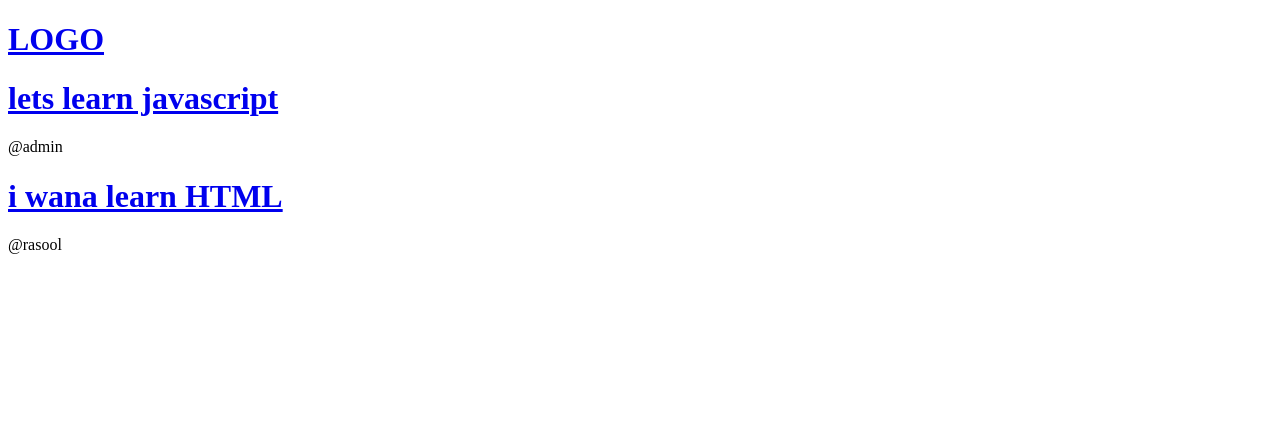
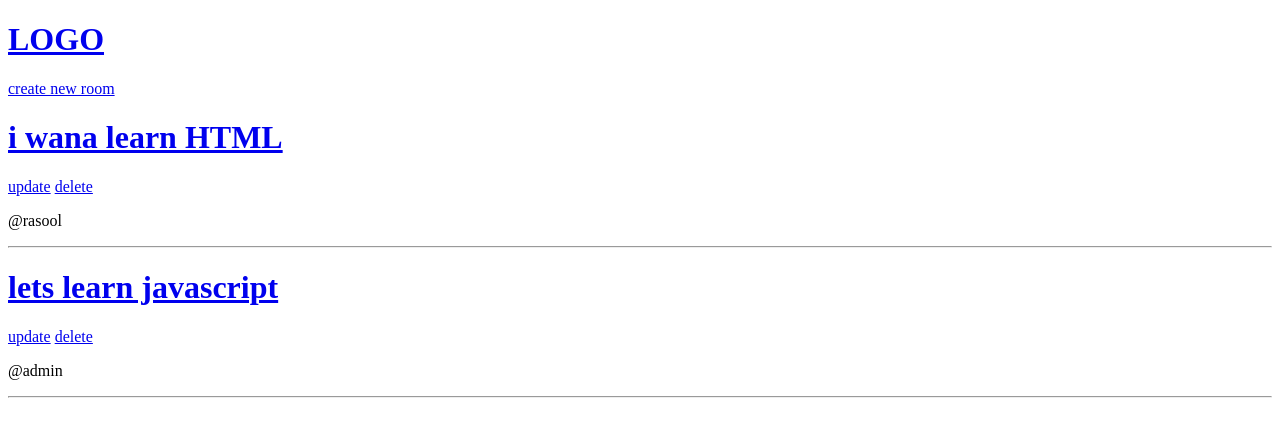
Before and after one commit to rasool-ahad/study-bodies-website, a Django app: page / in a window 1280 px wide. Shown: the top 437 px of the page. Run offline with Django 4.2, Linux system fonts and the light colour scheme; data comes from the database, SQL or seed files in the repository; both versions use the stored data as it was after the commit.

Commit message:
CURD rooms

```diff
--- a/studybud/base/models.py
+++ b/studybud/base/models.py
@@ -25,6 +25,7 @@ class Room(models.Model):
         db_table = 'Room'
         verbose_name = 'room'
         verbose_name_plural = 'rooms'
+        ordering = ["-updated","-created"]
 
 class Message(models.Model):
     user = models.ForeignKey(User, verbose_name=_("user"), on_delete=models.CASCADE)
--- a/studybud/base/templates/base/home.html
+++ b/studybud/base/templates/base/home.html
@@ -1,10 +1,17 @@
 {% extends "main.html" %}
 {% block content %}
+<a href="{% url "create-room" %}">create new room</a>
+
     {% for room in rooms  %}
     <h1>
         <a href="{% url "room" room.id %}">{{room}}</a>
 
     </h1>
+    <a href="{% url 'update-room' room.id %}">update</a>
+    <a href="{% url 'delete-room' room.id %}">delete</a>
+
+
     <p>@{{room.host.username}}</p>
+    <hr/>
     {% endfor %}
 {% endblock content %}
--- a/studybud/base/templates/base/room_form.html
+++ b/studybud/base/templates/base/room_form.html
@@ -3,7 +3,11 @@
 {% block content %}
 
 <div>
-
+    <form method="post">
+        {% csrf_token %}
+        {{form.as_p}}
+        <input type="submit" value="submit">
+    </form>
 </div>
 
 {% endblock content %}
--- a/studybud/base/urls.py
+++ b/studybud/base/urls.py
@@ -2,5 +2,10 @@ from django.urls import path
 from . import views
 urlpatterns = [
     path("", views.home , name="home"),
-    path("room/<int:id>", views.room , name="room"),
+    path("room/<int:id>/", views.room , name="room"),
+    path("create-room/", views.creat_room , name="create-room"),
+    path("update-room/<int:id>", views.update_room , name="update-room"),
+    path("delete-room/<int:id>", views.delete_room , name="delete-room"),
+
+
 ]
--- a/studybud/base/views.py
+++ b/studybud/base/views.py
@@ -1,6 +1,7 @@
-from django.shortcuts import render
+from django.shortcuts import render, redirect
 from django.http import HttpResponse
 from .models import *
+from .forms import RoomForm
 # Create your views here.
 def home(request):
     query = Room.objects.all()
@@ -9,3 +10,35 @@ def home(request):
 def room(request, id):
     room = Room.objects.get(pk=id)
     return render(request, "base/room.html", context={"room":room})
+
+def update_room(request, id):
+    room  = Room.objects.get(id=id)
+    if request.method=="GET":
+        form = RoomForm(instance=room)
+        context = {"form":form}
+        return render(request, "base/room_form.html",context=context)
+    else:
+        form = RoomForm(request.POST, instance=room)
+        if form.is_valid:
+            form.save()
+            return redirect("home")
+
+def creat_room(request):
+    if request.method=="GET":
+        form = RoomForm()
+        context = {"form":form}
+        return render(request, "base/room_form.html",context=context)
+    else:
+        form = RoomForm(request.POST)
+        if form.is_valid:
+            form.save()
+            return redirect("home")
+
+def delete_room(request, id):
+    room = Room.objects.get(id=id)
+    if request.method=="GET":
+        context = {"obj": room}
+        return render(request, "base/delete.html",context=context)
+    else:
+        room.delete()
+        return redirect("home")
```
Also changed, not shown: studybud/base/forms.py (added, +7 -0 lines), studybud/base/templates/base/delete.html (added, +10 -0 lines), studybud/db.sqlite3.
